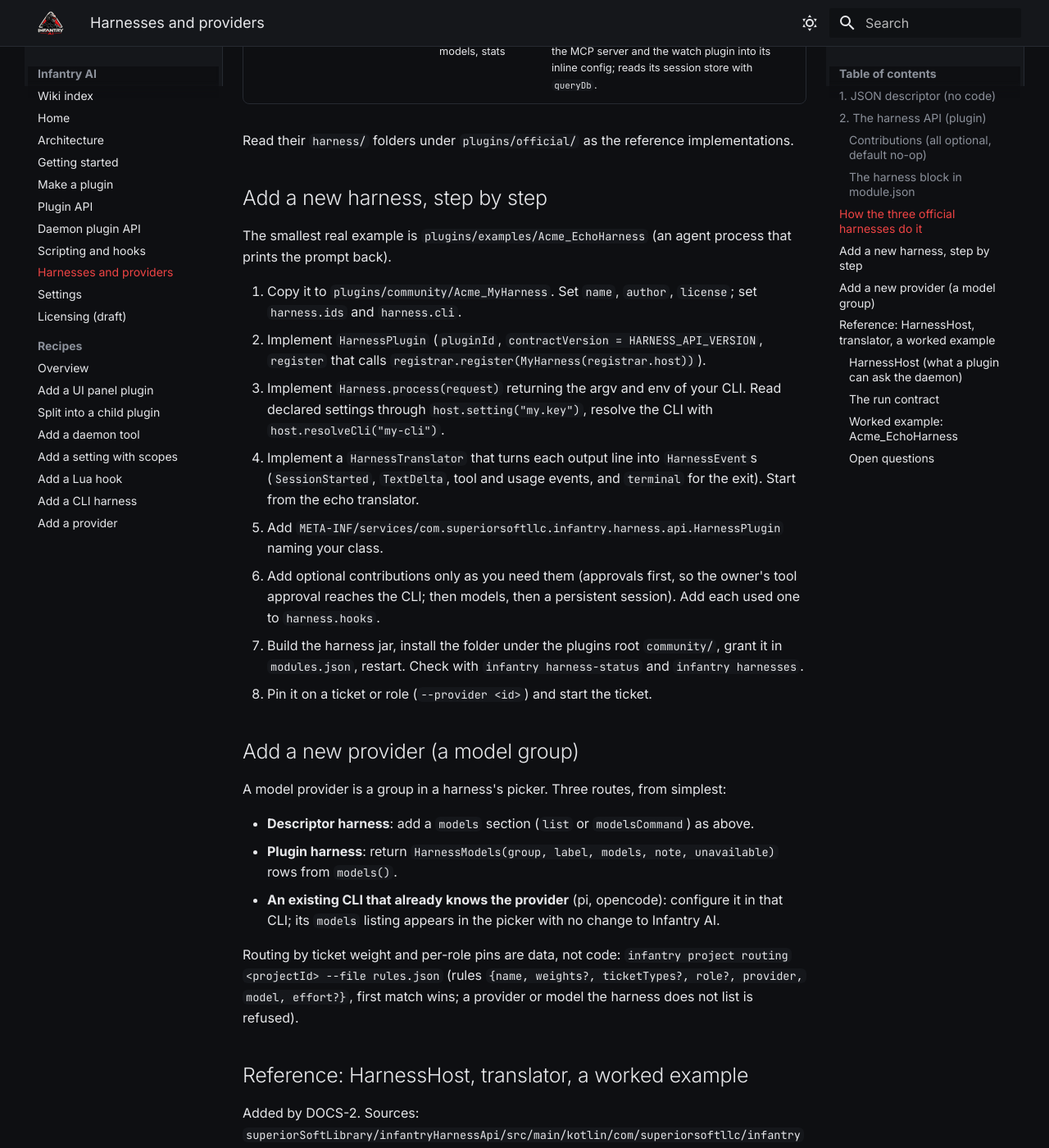
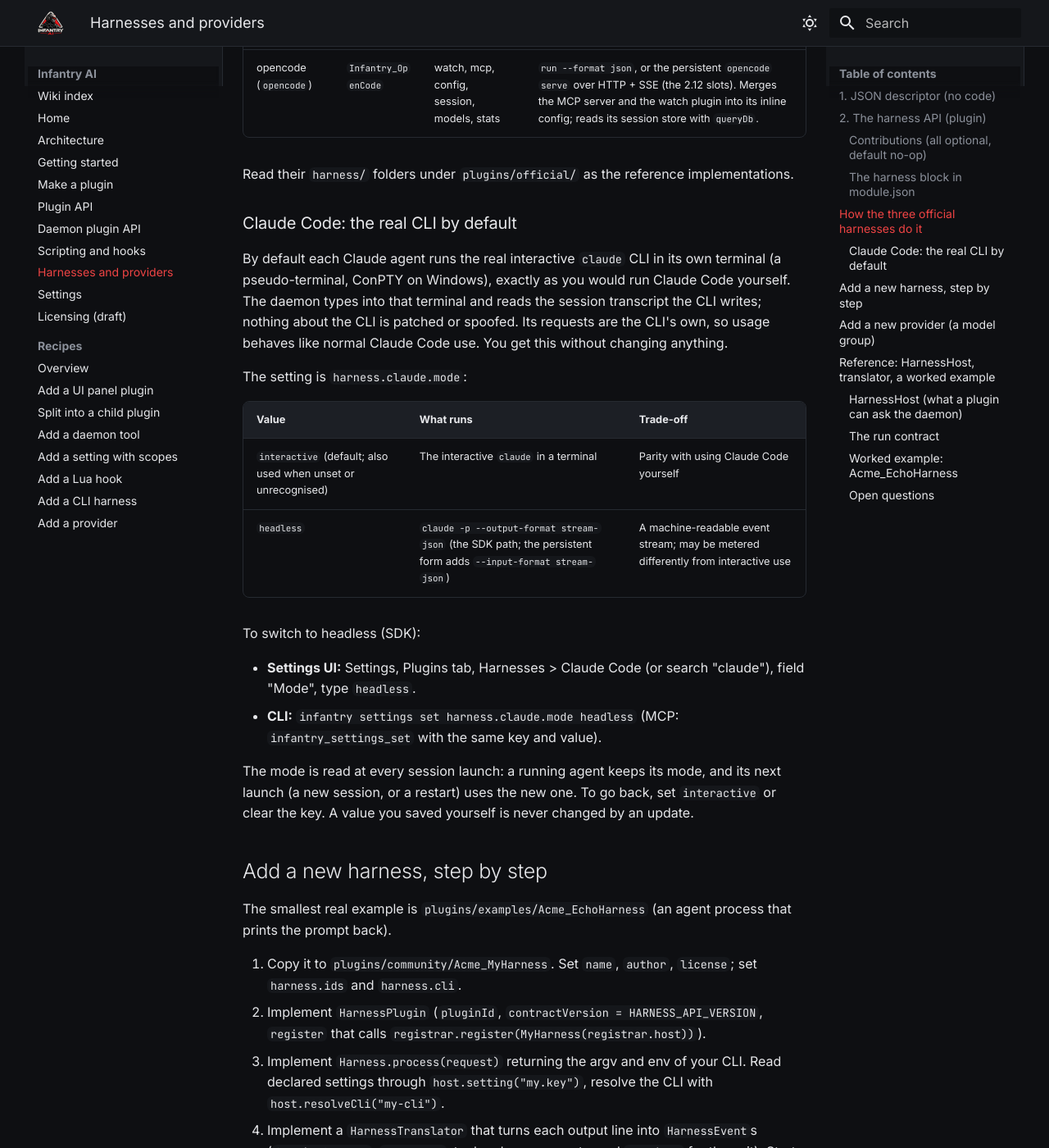
Before and after one commit to SuperiorSoft-LLC/infantry-ai, an MkDocs documentation site: the page built from docs/wiki/Harnesses.md, in a window 1280 px wide and 1400 px high, scrolled down 3987 px. Shown: the whole window at 82% size. Built offline with MkDocs 1.6.1 and Material for MkDocs 9.7.7, drawn with Linux system fonts in a browser that asks for light colours; some of the changed text lies outside the part shown.

Commit message:
CLI-DEFAULT-1: Claude harness runs the interactive CLI by default
harness.claude.mode now defaults to interactive in module.json and in the
code fallback (ClaudeCommand.isInteractive: only an explicit "headless"
picks headless; unset/blank/unknown = interactive). Saved values are not
migrated. "experimental" dropped from the label and comments.

ClaudeTtySessionTest: the mode test asserted the old default (null ->
headless); it now starts from an explicit headless and checks null ->
interactive, plus a new test for the default and explicit headless.

Docs: wiki Harnesses.md (Claude section: default, why, how to switch to
headless via Settings UI or `infantry settings set`, applies at next
launch, trade-off), Settings.md row, launch features.md entry. Other docs
(HARNESS-PLUGINS.md, shared/product.md, AGENTS.md) never named the mode
default, so nothing to correct there.

Co-Authored-By: Claude Opus 5.5 <noreply@anthropic.com>

```diff
--- a/docs/wiki/Harnesses.md
+++ b/docs/wiki/Harnesses.md
@@ -111,11 +111,34 @@ read through `host.setting`.
 
 | Harness | Plugin | Hooks | Notes |
 |---|---|---|---|
-| Claude Code (`claude`) | `Infantry_Claude` | watch, mcp, session, models, stats, usage | Runs `claude -p` stream-json, or the persistent `--input-format stream-json`. Maps tool approval to permission modes, routes tool calls through the watched runner, reads its session store and plan limits. |
+| Claude Code (`claude`) | `Infantry_Claude` | watch, mcp, session, models, stats, usage | By default runs the interactive `claude` CLI in its own terminal (see below); headless mode runs `claude -p` stream-json, or the persistent `--input-format stream-json`. Maps tool approval to permission modes, routes tool calls through the watched runner, reads its session store and plan limits. |
 | pi (`pi`) | `Infantry_Pi` | watch, sandbox, session, models | `--mode json` or the persistent `--mode rpc`. Carries a to-do extension; reads provider cache split. |
 | opencode (`opencode`) | `Infantry_OpenCode` | watch, mcp, config, session, models, stats | `run --format json`, or the persistent `opencode serve` over HTTP + SSE (the 2.12 slots). Merges the MCP server and the watch plugin into its inline config; reads its session store with `queryDb`. |
 
 Read their `harness/` folders under `plugins/official/` as the reference implementations.
+
+### Claude Code: the real CLI by default
+
+By default each Claude agent runs the real interactive `claude` CLI in its own terminal (a pseudo-terminal, ConPTY on
+Windows), exactly as you would run Claude Code yourself. The daemon types into that terminal and reads the session
+transcript the CLI writes; nothing about the CLI is patched or spoofed. Its requests are the CLI's own, so usage
+behaves like normal Claude Code use. You get this without changing anything.
+
+The setting is `harness.claude.mode`:
+
+| Value | What runs | Trade-off |
+|---|---|---|
+| `interactive` (default; also used when unset or unrecognised) | The interactive `claude` in a terminal | Parity with using Claude Code yourself |
+| `headless` | `claude -p --output-format stream-json` (the SDK path; the persistent form adds `--input-format stream-json`) | A machine-readable event stream; may be metered differently from interactive use |
+
+To switch to headless (SDK):
+
+- **Settings UI:** Settings, Plugins tab, Harnesses > Claude Code (or search "claude"), field "Mode", type `headless`.
+- **CLI:** `infantry settings set harness.claude.mode headless` (MCP: `infantry_settings_set` with the same key and value).
+
+The mode is read at every session launch: a running agent keeps its mode, and its next launch (a new session, or a
+restart) uses the new one. To go back, set `interactive` or clear the key. A value you saved yourself is never
+changed by an update.
 
 ## Add a new harness, step by step
 
```
Also changed, not shown: docs/launch/features.md (+6 -0 lines), docs/wiki/Settings.md (+1 -0 lines), 5 other files.
